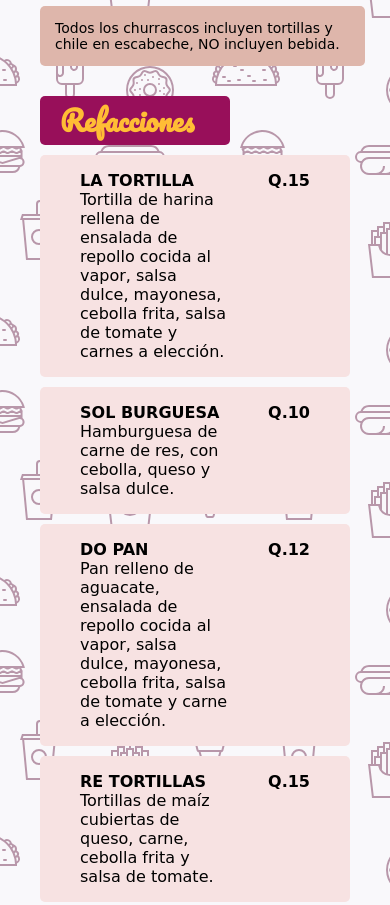
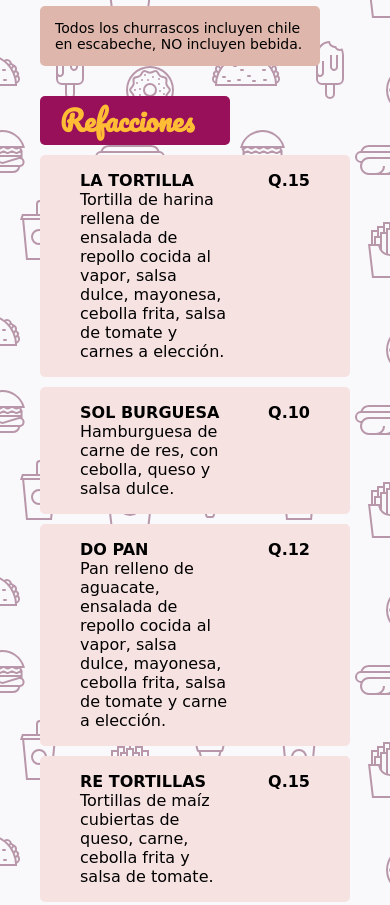
Before and after one commit to darth7ghost/mirefa, a plain HTML site: page index.html in a window 390 px wide. Shown: the part 1582-2487 px from the top of the page. Drawn offline with Linux system fonts and the light colour scheme; a web font is replaced by a local one.

Commit message:
Ajuste dimensiones y texto

```diff
--- a/default.css
+++ b/default.css
@@ -182,11 +182,15 @@ header{
     display: flex;
     justify-content: left;
     align-content: center;
-    width: 625px;
+    width: 500px;
     border-radius: 5px;
     margin-bottom: 10px;
     padding-left: 15px;
     background-color: #DEB6AB;
+}
+
+#warn p{
+    font-size: 16px;
 }
 
 .location{
@@ -304,7 +308,7 @@ footer{
     }
 
     #warn{
-        width: 310px;
+        width: 265px;
     }
 
     #warn p{
--- a/index.html
+++ b/index.html
@@ -95,7 +95,7 @@
                     </ul>
                 </div>
                 <div id="warn">
-                    <p>Todos los churrascos incluyen tortillas y chile en escabeche, NO incluyen bebida.</p>
+                    <p>Todos los churrascos incluyen chile en escabeche, NO incluyen bebida.</p>
                 </div>
                 <div class="plate-title">
                     <h3>Refacciones</h3>
@@ -184,7 +184,7 @@
                         <p>1a. avenida 5-65 zona 3 16001-Guatemala, Cobán A.V., frente a la entrada principal del Liceo Bressani.</p>
                         <br/>
                         <strong>Horario:</strong>
-                        <p>Atendemos de sábado a jueves desde las 6:00pm hasta las 10pm.</p>
+                        <p>Atendemos de sábado a jueves desde las 6:00pm hasta las 10:00pm.</p>
                         <br/>
                         <div id="social-media">
                             <ul>
```
